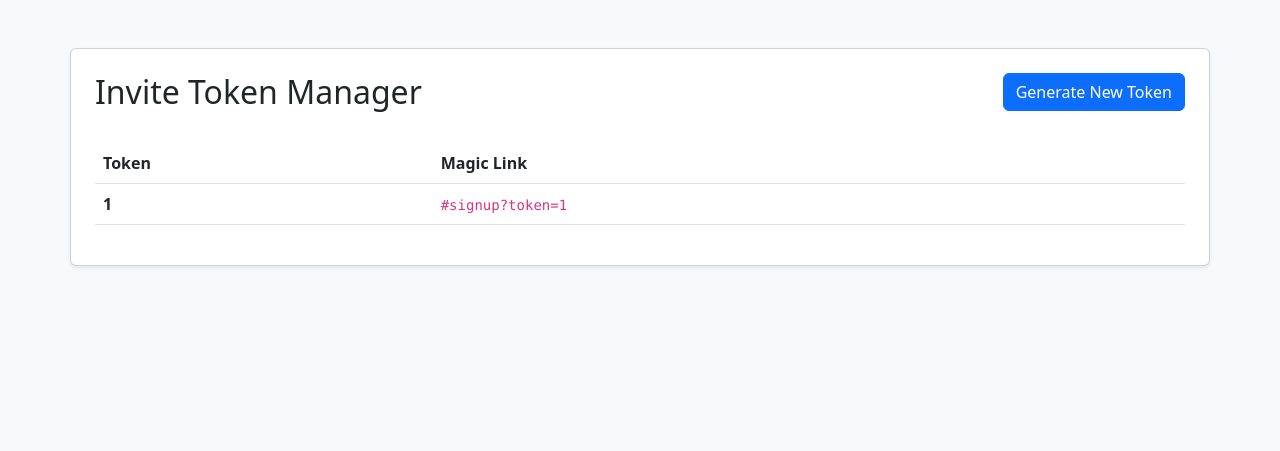
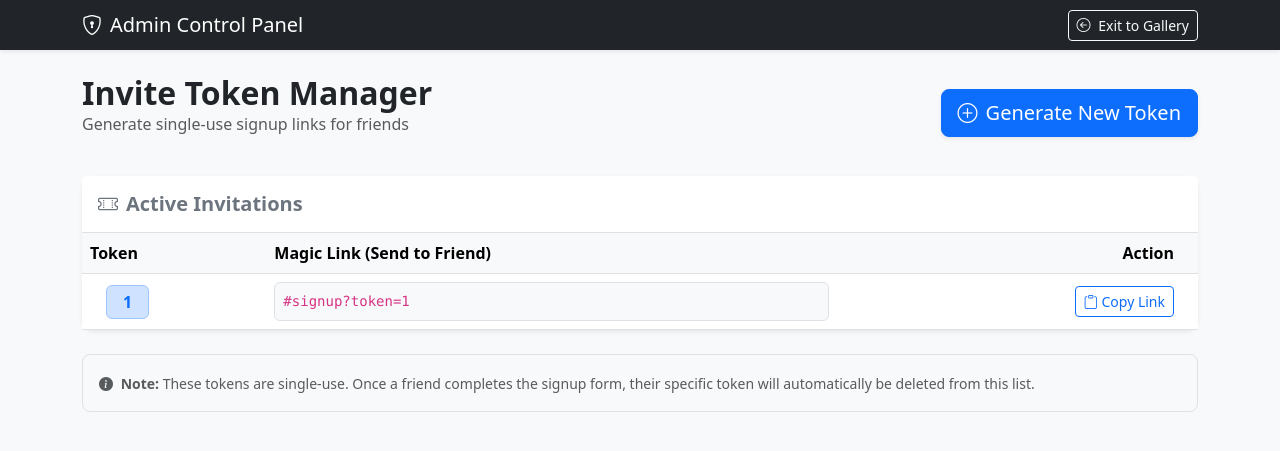
Before and after one commit to MADHU47/my-ai-site, a FastAPI app: template templates/admin.html in a window 1280 px wide. Shown: the top 451 px of the page. Run offline with FastAPI, Linux system fonts and the light colour scheme; the template is opened without the code that fills it: most values are stand-ins (such as "Sample title", 1, 10 or a date in 2020); some libraries are stand-ins or nearby versions.

Commit message:
admin  test

```diff
--- a/templates/admin.html
+++ b/templates/admin.html
@@ -1,28 +1,113 @@
 <!DOCTYPE html>
-<html>
+<html lang="en">
 <head>
-    <title>Admin Dashboard</title>
+    <meta charset="UTF-8">
+    <meta name="viewport" content="width=device-width, initial-scale=1.0">
+    <title>Admin - Invite Manager</title>
     <link href="https://cdn.jsdelivr.net/npm/bootstrap@5.3.0/dist/css/bootstrap.min.css" rel="stylesheet">
+    <link rel="stylesheet" href="https://cdn.jsdelivr.net/npm/bootstrap-icons@1.11.1/font/bootstrap-icons.css">
+    <style>
+        body { background-color: #f8f9fa; }
+        .admin-card { border-radius: 12px; border: none; }
+        code { color: #d63384; font-weight: 500; }
+        .table-hover tbody tr:hover { background-color: rgba(13, 110, 253, 0.03); }
+    </style>
 </head>
-<body class="bg-light p-5">
-    <div class="container card p-4 shadow-sm">
-        <div class="d-flex justify-content-between mb-4">
-            <h2>Invite Token Manager</h2>
+<body>
+    <nav class="navbar navbar-dark bg-dark mb-4 shadow-sm">
+        <div class="container">
+            <span class="navbar-brand h1 mb-0"><i class="bi bi-shield-lock me-2"></i>Admin Control Panel</span>
+            <a href="/view-gallery" class="btn btn-outline-light btn-sm">
+                <i class="bi bi-arrow-left-circle me-1"></i> Exit to Gallery
+            </a>
+        </div>
+    </nav>
+
+    <div class="container">
+        <div class="d-flex justify-content-between align-items-center mb-4">
+            <div>
+                <h2 class="fw-bold mb-0">Invite Token Manager</h2>
+                <p class="text-muted">Generate single-use signup links for friends</p>
+            </div>
             <form action="/admin/generate-token" method="post">
-                <button type="submit" class="btn btn-primary">Generate New Token</button>
+                <button type="submit" class="btn btn-primary btn-lg shadow-sm">
+                    <i class="bi bi-plus-circle me-2"></i>Generate New Token
+                </button>
             </form>
         </div>
-        <table class="table table-hover">
-            <thead><tr><th>Token</th><th>Magic Link</th></tr></thead>
+
+        <div class="card admin-card shadow-sm">
+            <div class="card-header bg-white py-3 border-bottom">
+                <h5 class="mb-0 fw-bold text-secondary"><i class="bi bi-ticket-perforated me-2"></i>Active Invitations</h5>
+            </div>
+            <div class="card-body p-0">
+                {% if not tokens %}
+                <div class="text-center py-5">
+                    <i class="bi bi-mailbox text-muted" style="font-size: 3rem;"></i>
+                    <p class="mt-2 text-muted">No active tokens. Click above to generate one.</p>
+                </div>
+                {% else %}
+                <div class="table-responsive">
+                    <table class="table table-hover align-middle mb-0">
+                        <thead class="table-light">
+                            <tr>
+                                <th>Token</th>
+                                <th>Magic Link (Send to Friend)</th>
+                                <th class="text-end px-4">Action</th>
+                            </tr>
+                        </thead>
                         <tbody>
                             {% for t in tokens %}
                             <tr>
-                    <td><strong>{{ t[0] }}</strong></td>
-                    <td><code>{{ base_url }}signup?token={{ t[0] }}</code></td>
+                                <td class="ps-4">
+                                    <span class="badge bg-primary-subtle text-primary border border-primary-subtle px-3 py-2 fs-6">
+                                        {{ t[0] }}
+                                    </span>
+                                </td>
+                                <td>
+                                    <div class="d-flex align-items-center">
+                                        <code id="link-{{ loop.index }}" class="bg-light p-2 rounded border w-100">{{ base_url }}signup?token={{ t[0] }}</code>
+                                    </div>
+                                </td>
+                                <td class="text-end px-4">
+                                    <button class="btn btn-sm btn-outline-primary" type="button" onclick="copyLink('link-{{ loop.index }}', this)">
+                                        <i class="bi bi-clipboard"></i> Copy Link
+                                    </button>
+                                </td>
                             </tr>
                             {% endfor %}
                         </tbody>
                     </table>
                 </div>
+                {% endif %}
+            </div>
+        </div>
+
+        <div class="mt-4 p-3 bg-light border rounded-3">
+            <small class="text-muted">
+                <i class="bi bi-info-circle-fill me-1"></i>
+                <strong>Note:</strong> These tokens are single-use. Once a friend completes the signup form, their specific token will automatically be deleted from this list.
+            </small>
+        </div>
+    </div>
+
+    <script>
+        // Function to copy the Magic Link and provide visual feedback on the button
+        function copyLink(id, btn) {
+            const text = document.getElementById(id).innerText;
+            navigator.clipboard.writeText(text).then(() => {
+                const originalHtml = btn.innerHTML;
+                btn.classList.remove('btn-outline-primary');
+                btn.classList.add('btn-success');
+                btn.innerHTML = '<i class="bi bi-check-lg"></i> Copied!';
+
+                setTimeout(() => {
+                    btn.classList.remove('btn-success');
+                    btn.classList.add('btn-outline-primary');
+                    btn.innerHTML = originalHtml;
+                }, 2000);
+            });
+        }
+    </script>
 </body>
 </html>
```
Lines whose indentation alone changed are shown as unchanged.
